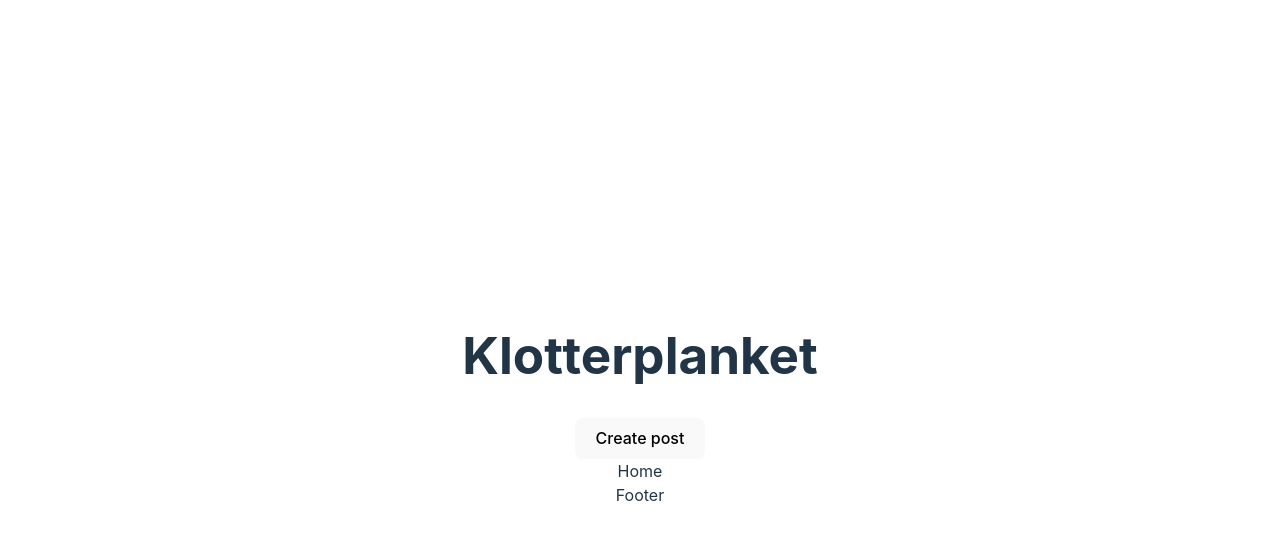
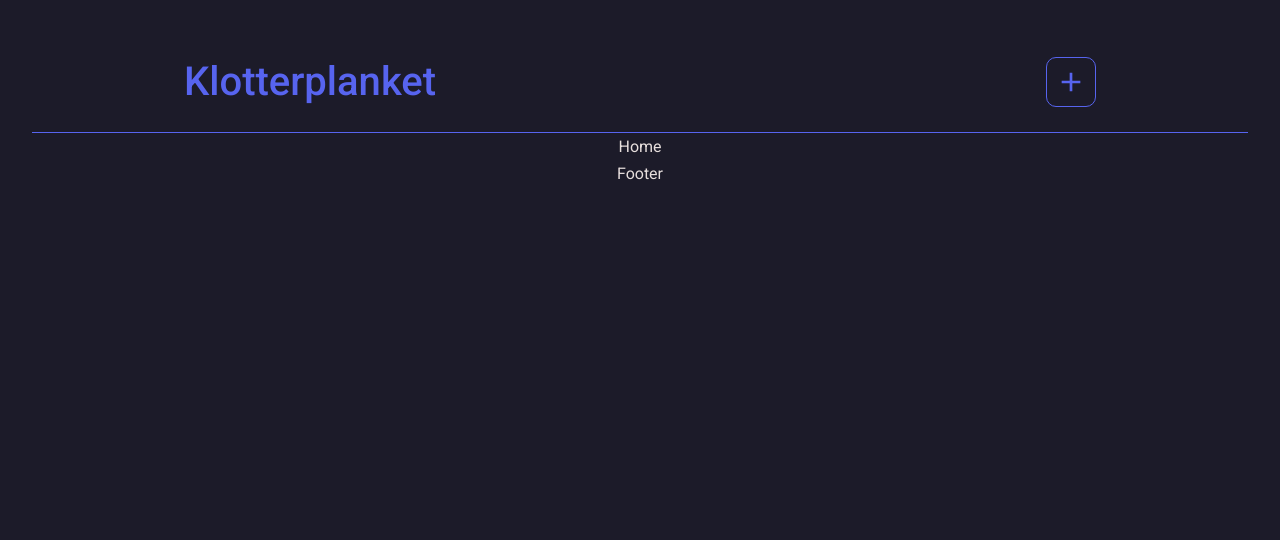
Before and after one commit to ViggoValfridsson/KlotterplanketFrontend, a React (Vite) app: page / in a window 1280 px wide. Shown: the top 540 px of the page. Built offline with nearby package versions, Linux system fonts and the light colour scheme.

Commit message:
initial header styling

```diff
--- a/package.json
+++ b/package.json
@@ -11,6 +11,7 @@
   "dependencies": {
     "react": "^18.2.0",
     "react-dom": "^18.2.0",
+    "react-icons": "^4.8.0",
     "react-router-dom": "^6.8.2"
   },
   "devDependencies": {
--- a/src/Components/Header.jsx
+++ b/src/Components/Header.jsx
@@ -1,11 +1,16 @@
-import React from "react";
+import classes from "./Header.module.css";
+import { BiPlus } from "react-icons/bi";
 
 const Header = () => {
   return (
     <>
-      <header>
-        <h1>Klotterplanket</h1>
-        <button type="button">Create post</button>
+      <header className={classes.header}>
+        <div className={`${classes.header_container} ${"container"}`}>
+          <h1 className={classes.title}>Klotterplanket</h1>
+          <button type="button" className={`${classes.upload} ${"btn"}`}>
+            <BiPlus className={classes.icon} />
+          </button>
+        </div>
       </header>
     </>
   );
--- /dev/null
+++ b/src/Components/Header.module.css
@@ -0,0 +1,48 @@
+.header {
+  border-bottom: 1px solid var(--color-primary);
+}
+
+.header_container {
+  display: flex;
+  justify-content: space-between;
+  align-items: center;
+  padding: 1rem 0;
+}
+
+.title {
+  font-size: 1.8rem;
+  color: var(--color-primary);
+  transition: var(--transition);
+}
+
+button.upload {
+  border-radius: 10px;
+  padding: 0;
+  height: 40px;
+  width: 40px;
+  display: flex;
+  justify-content: center;
+  align-items: center;
+}
+
+.icon {
+  font-size: 2rem;
+}
+
+@media (min-width: 600px) {
+  .title {
+    font-size: 2.5rem;
+  }
+
+  button.upload {
+    height: 45px;
+    width: 45px;
+  }
+}
+
+@media (min-width: 1024px) {
+  button.upload {
+    height: 50px;
+    width: 50px;
+  }
+}
--- a/src/index.css
+++ b/src/index.css
@@ -1,69 +1,122 @@
-:root {
-  font-family: Inter, system-ui, Avenir, Helvetica, Arial, sans-serif;
-  line-height: 1.5;
-  font-weight: 400;
+@import url('https://fonts.googleapis.com/css2?family=Roboto:wght@100;300;400;500;700&display=swap');
 
-  color-scheme: light dark;
-  color: rgba(255, 255, 255, 0.87);
-  background-color: #242424;
-
-  font-synthesis: none;
-  text-rendering: optimizeLegibility;
-  -webkit-font-smoothing: antialiased;
-  -moz-osx-font-smoothing: grayscale;
-  -webkit-text-size-adjust: 100%;
+* {
+  margin: 0;
+  padding: 0;
+  border: 0;
+  outline: 0;
+  box-sizing: border-box;
+  list-style: none;
+  text-decoration: none;
+  -ms-overflow-style: none;
+  scrollbar-width: none;
 }
 
-a {
-  font-weight: 500;
-  color: #646cff;
-  text-decoration: inherit;
+::-webkit-scrollbar {
+  display: none;
 }
-a:hover {
-  color: #535bf2;
+
+:root {
+  --color-bg: #1c1b29;
+  --color-bg-variant: #313338;
+  --color-primary: #5764ef;
+  --color-primary-variant: #5865f2;
+  --color-white: #e7dfdd;
+  --color-light: rgba(231, 223, 221, 0.6);
+
+  --transition: all 400ms ease;
+
+  --container-width-lg: 75%;
+  --container-width-md: 86%;
+  --container-width-sm: 90%;
+}
+
+html {
+  scroll-behavior: smooth;
 }
 
 body {
-  margin: 0;
-  display: flex;
-  place-items: center;
-  min-width: 320px;
-  min-height: 100vh;
+  font-family: 'Roboto', sans-serif;
+  background: var(--color-bg);
+  color: var(--color-white);
+  line-height: 1.7;
+}
+
+.container {
+  width: var(--container-width-sm);
+  margin: 0 auto;
+}
+
+h1,
+h2,
+h3,
+h4,
+h5 {
+  font-weight: 500;
 }
 
 h1 {
-  font-size: 3.2em;
-  line-height: 1.1;
+  font-size: 2.5rem;
 }
 
-button {
-  border-radius: 8px;
-  border: 1px solid transparent;
-  padding: 0.6em 1.2em;
-  font-size: 1em;
-  font-weight: 500;
-  font-family: inherit;
-  background-color: #1a1a1a;
-  cursor: pointer;
-  transition: border-color 0.25s;
-}
-button:hover {
-  border-color: #646cff;
-}
-button:focus,
-button:focus-visible {
-  outline: 4px auto -webkit-focus-ring-color;
+section {
+  margin-top: 2rem;
 }
 
-@media (prefers-color-scheme: light) {
-  :root {
-    color: #213547;
-    background-color: #ffffff;
+section > h2,
+section > h5 {
+  text-align: center;
+  color: var(--color-light);
+}
+
+section > h2 {
+  color: var(--color-primary);
+  margin-bottom: 2rem;
+}
+
+.btn {
+  width: max-content;
+  display: inline-block;
+  color: var(--color-primary);
+  padding: 0.75rem 1.2rem;
+  border-radius: 0.4rem;
+  cursor: pointer;
+  border: 1px solid var(--color-primary);
+  transition: var(--transition);
+  background-color: var(--color-bg);
+}
+
+.btn:hover,
+.btn:focus {
+  background-color: var(--color-primary);
+  color: var(--color-white);
+  border-color: transparent;
+}
+
+.btn-primary {
+  background-color: var(--color-primary);
+  color: var(--color-bg);
+}
+
+img {
+  display: block;
+  width: 100%;
+  object-fit: cover;
+}
+
+@media (min-width: 600px) {
+  .container {
+    width: var(--container-width-md);
   }
-  a:hover {
-    color: #747bff;
-  }
-  button {
-    background-color: #f9f9f9;
+
+  section > h2 {
+    margin-bottom: 3rem;
   }
 }
+
+@media (min-width: 1024px) {
+  .container {
+    width: var(--container-width-lg);
+    max-width: 1450px;
+  }
+}
```
Also changed, not shown: 1 other file (tests, documents, lock files or other folders).
